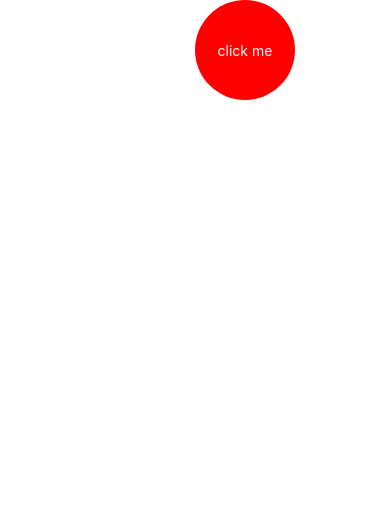
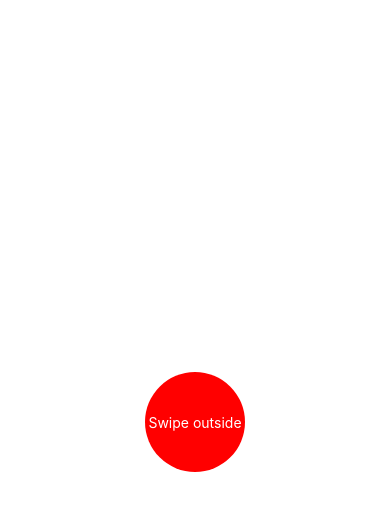
Before and after one commit to nirbhayram/rn-animation-basic, a React Native app: screen / in a window 390 px wide. Shown: the top 510 px of the page. Built offline with nearby package versions, Linux system fonts and the light colour scheme.

Commit message:
swipe outside animation completed

```diff
--- a/App.tsx
+++ b/App.tsx
@@ -6,15 +6,13 @@
  * @flow strict-local
  */
 
-import React, {useCallback, useState} from 'react';
+import React, {useState} from 'react';
 import {
   Animated,
-  Dimensions,
-  SafeAreaView,
+  PanResponder,
   StatusBar,
   StyleSheet,
   Text,
-  TouchableOpacity,
 } from 'react-native';
 
 const styles = StyleSheet.create({
@@ -22,6 +20,7 @@ const styles = StyleSheet.create({
     flexDirection: 'row',
     justifyContent: 'center',
     alignItems: 'center',
+    flex: 1,
   },
   animatedViewStyle: {
     justifyContent: 'center',
@@ -36,37 +35,51 @@ const styles = StyleSheet.create({
 });
 
 const App = () => {
-  const value = useState(new Animated.ValueXY({x: 0, y: 0}))[0];
-  const moveBall = useCallback(() => {
-    Animated.spring(value, {
+  const pan = useState(new Animated.ValueXY({x: 0, y: 0}))[0];
+  const location = useState(new Animated.ValueXY({x: 0, y: 0}))[0];
+  const panResponder = useState(
+    PanResponder.create({
+      onMoveShouldSetPanResponder: () => true,
+      onPanResponderGrant: () => {
+        pan.setOffset({
+          x: pan.x._value,
+          y: pan.y._value,
+        });
+      },
+      onPanResponderMove: (_, gesture) => {
+        pan.x.setValue(gesture.dx);
+        pan.y.setValue(gesture.dy);
+      },
+      onPanResponderRelease: () => {
+        pan.flattenOffset();
+        Animated.spring(location, {
           toValue: {
-        x: Math.random() * (Dimensions.get('screen').width - 100),
-        y: Math.random() * (Dimensions.get('screen').height - 100),
+            x: pan.x._value,
+            y: pan.y._value,
           },
           speed: 40,
           useNativeDriver: true,
         }).start();
-  }, [value]);
+      },
+    }),
+  )[0];
 
   return (
     <>
       <StatusBar barStyle="dark-content" />
-      <SafeAreaView style={styles.safeAreaViewStyle}>
-        <TouchableOpacity onPress={moveBall}>
+      <Animated.View
+        style={styles.safeAreaViewStyle}
+        {...panResponder.panHandlers}>
         <Animated.View
           style={[
             styles.animatedViewStyle,
             {
-                transform: [
-                  {translateX: value.getLayout().left},
-                  {translateY: value.getLayout().top},
-                ],
+              transform: [{translateX: location.x}, {translateY: location.y}],
             },
           ]}>
-            <Text style={styles.textViewStyle}>click me</Text>
+          <Text style={styles.textViewStyle}>Swipe outside</Text>
         </Animated.View>
-        </TouchableOpacity>
-      </SafeAreaView>
+      </Animated.View>
     </>
   );
 };
```
Lines whose indentation alone changed are shown as unchanged.
